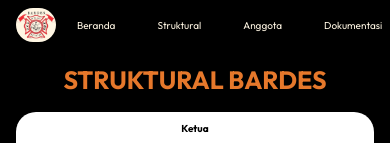
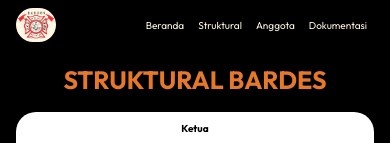
Before and after one commit to mustafakamal0799/bardes, a React (Create React App) app: page /struktural in a window 390 px wide. Shown: the top 143 px of the page. Built offline with nearby package versions, Linux system fonts and the light colour scheme; the HTML template or start-up script is replaced by a standard one.

Commit message:
Perubahan kesekian kalinya

```diff
--- a/public/index.html
+++ b/public/index.html
@@ -27,7 +27,7 @@
       work correctly both with client-side routing and a non-root public URL.
       Learn how to configure a non-root public URL by running `npm run build`.
     -->
-    <title>React App</title>
+    <title>BARDES</title>
   </head>
   <body>
     <noscript>You need to enable JavaScript to run this app.</noscript>
--- a/src/styles/Navbar.css
+++ b/src/styles/Navbar.css
@@ -54,7 +54,7 @@
     color: #FFF6E3;
 }
 
-@media screen and (max-width: 1040px) {
+@media screen and (max-width: 640px) {
     .title {
         display: none;
     }
@@ -70,6 +70,6 @@
     }
     .nav-link li {
         font-size: 10px;
-        margin: 0 5px;
+        margin: 0 -9px;
     }
 }
```
